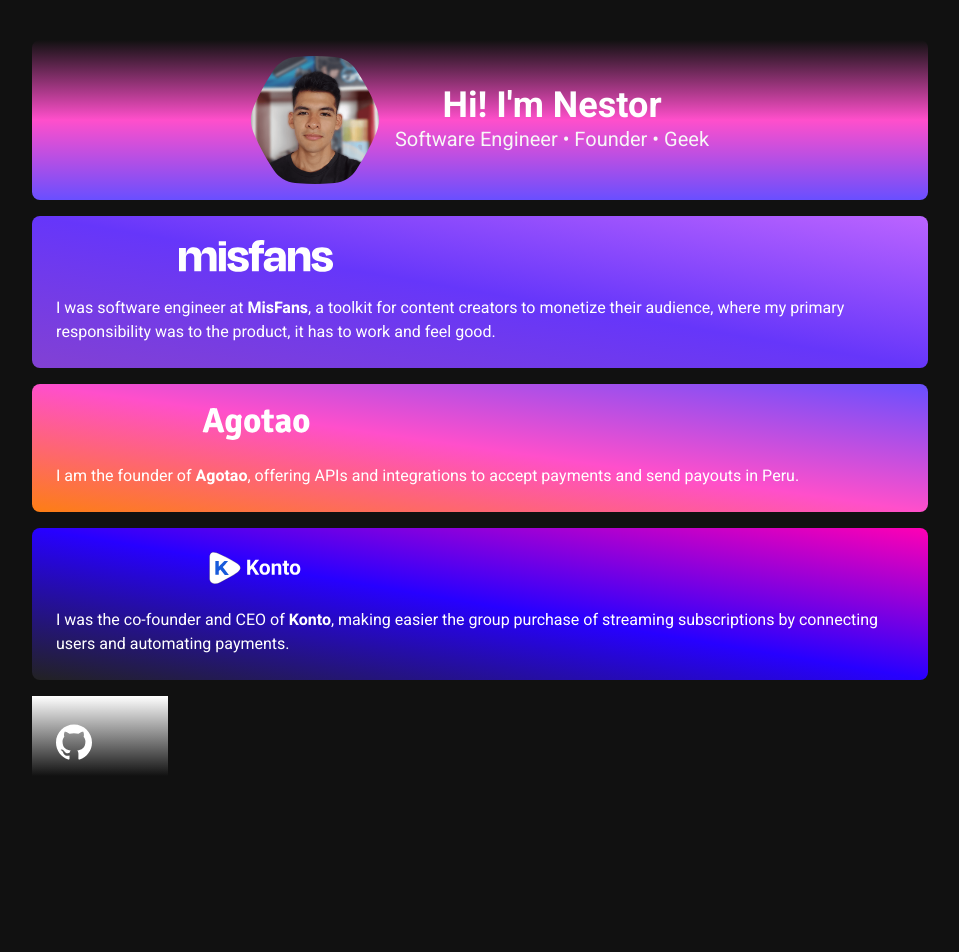
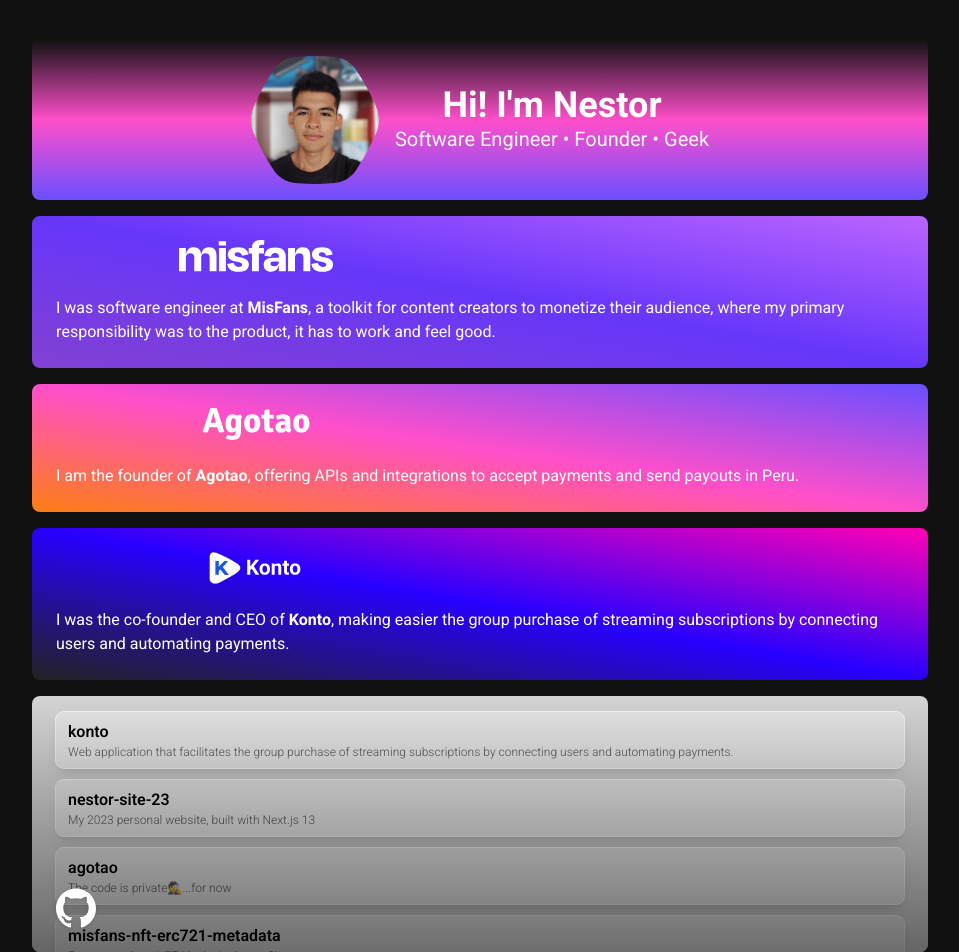
Before and after one commit to nestorxyz/nestor-site-23, a Next.js app: page / in a window 1280 px wide. Shown: the top 952 px of the page, without its empty margins (160-1119 px from the left). Before the commit the page ends 816 px from the top, so only its background shows below. Built offline with nearby package versions, Linux system fonts and the light colour scheme.

Commit message:
Github block

```diff
--- a/app/page.tsx
+++ b/app/page.tsx
@@ -46,7 +46,7 @@
         }
       />
 
-      <GithubCard />
+      <GithubCard className="col-span-6" />
 
       <HexagonClip />
     </main>
--- a/components/GithubCard.tsx
+++ b/components/GithubCard.tsx
@@ -1,21 +1,60 @@
 import { SiGithub } from 'react-icons/si';
+import { FaArrowRight } from 'react-icons/fa';
+import { cn } from '@/lib/utils';
 
-const GithubCard: React.FC = () => {
+interface GithubCardProps {
+  className?: string;
+}
+
+const GithubCard: React.FC<GithubCardProps> = (props) => {
+  const { className } = props;
+
   return (
-    <div className="px-6 py-4 relative">
-      <div className="bg-gradient-to-b from-white to-black bg-opacity-10 absolute top-0 left-0 w-full h-full" />
-      <SiGithub className="absolute bottom-4 left-6 text-white text-4xl" />
-
-      <section>
-        <article>
-          <p>konto</p>
-          <p className="truncate whitespace-nowrap">
+    <a
+      href="https://github.com/nestoredduardo"
+      target="_blank"
+      rel="noopener noreferrer"
+      className={cn(
+        'px-6 py-4 relative isolate h-52 md:h-64 bg-neutral-300 overflow-hidden group rounded-lg',
+        className
+      )}
+    >
+      <section className="flex flex-col gap-3 -mx-2 md:mx-0 md:group-hover:-translate-y-10 duration-300">
+        <article className="px-3 py-2 bg-neutral-200 rounded-lg ring-1 ring-neutral-100 shadow-lg">
+          <p className="font-semibold">konto</p>
+          <p className="truncate font-light text-xs text-black-500 whitespace-nowrap">
             Web application that facilitates the group purchase of streaming
             subscriptions by connecting users and automating payments.
           </p>
         </article>
+        <article className="px-3 py-2 bg-neutral-200 rounded-lg ring-1 ring-neutral-100 shadow-lg">
+          <p className="font-semibold">nestor-site-23 </p>
+          <p className="truncate font-light text-xs text-black-500 whitespace-nowrap">
+            My 2023 personal website, built with Next.js 13
+          </p>
+        </article>
+        <article className="px-3 py-2 bg-neutral-200 rounded-lg ring-1 ring-neutral-100 shadow-lg">
+          <p className="font-semibold">agotao</p>
+          <p className="truncate font-light text-xs text-black-500 whitespace-nowrap">
+            The code is private🕵️...for now
+          </p>
+        </article>
+        <article className="px-3 py-2 bg-neutral-200 rounded-lg ring-1 ring-neutral-100 shadow-lg">
+          <p className="font-semibold">misfans-nft-erc721-metadata</p>
+          <p className="truncate font-light text-xs text-black-500 whitespace-nowrap">
+            Feature to show NFT blocks in the profile page
+          </p>
+        </article>
       </section>
-    </div>
+      <div className="absolute top-0  bottom-0 left-0 right-0 bg-gradient-to-t from-[#000000de] to-transparent md:opacity-60 group-hover:opacity-100 duration-300"></div>{' '}
+      <div className="absolute text-white bottom-0 left-0 right-0 p-6 flex flex-col gap-2">
+        <SiGithub className="w-8 h-8 md:w-10 md:h-10 drop-shadow -translate-y-5 md:translate-y-0 group-hover:-translate-y-5 duration-300" />
+        <div className="flex items-center gap-2 absolute bottom-0 left-0 px-6 -translate-y-5 md:translate-y-0 md:opacity-0 group-hover:opacity-100 group-hover:-translate-y-5 duration-300">
+          <h4>My Github</h4>
+          <FaArrowRight className="w-4 h-4" />
+        </div>
+      </div>
+    </a>
   );
 };
 
```
